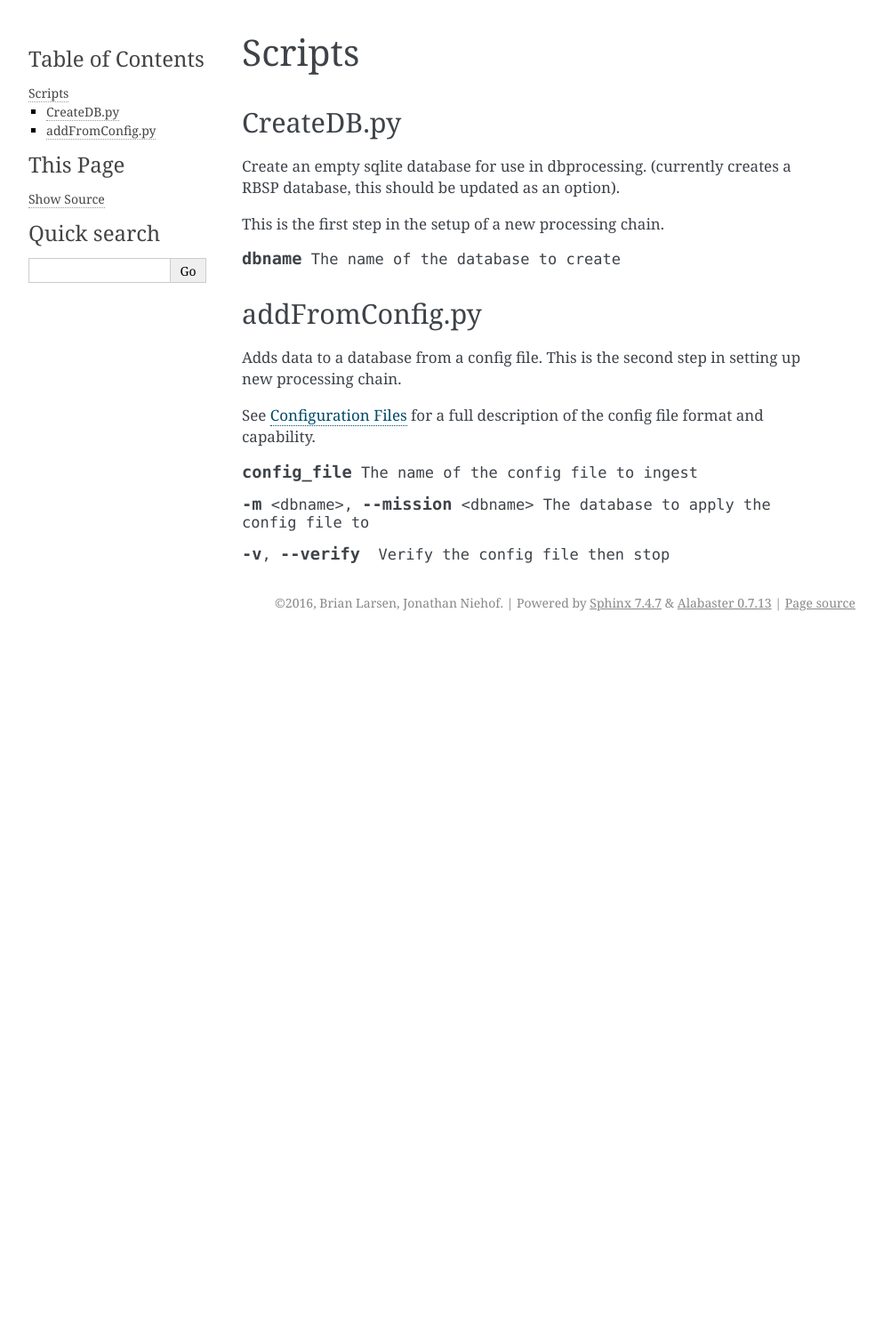
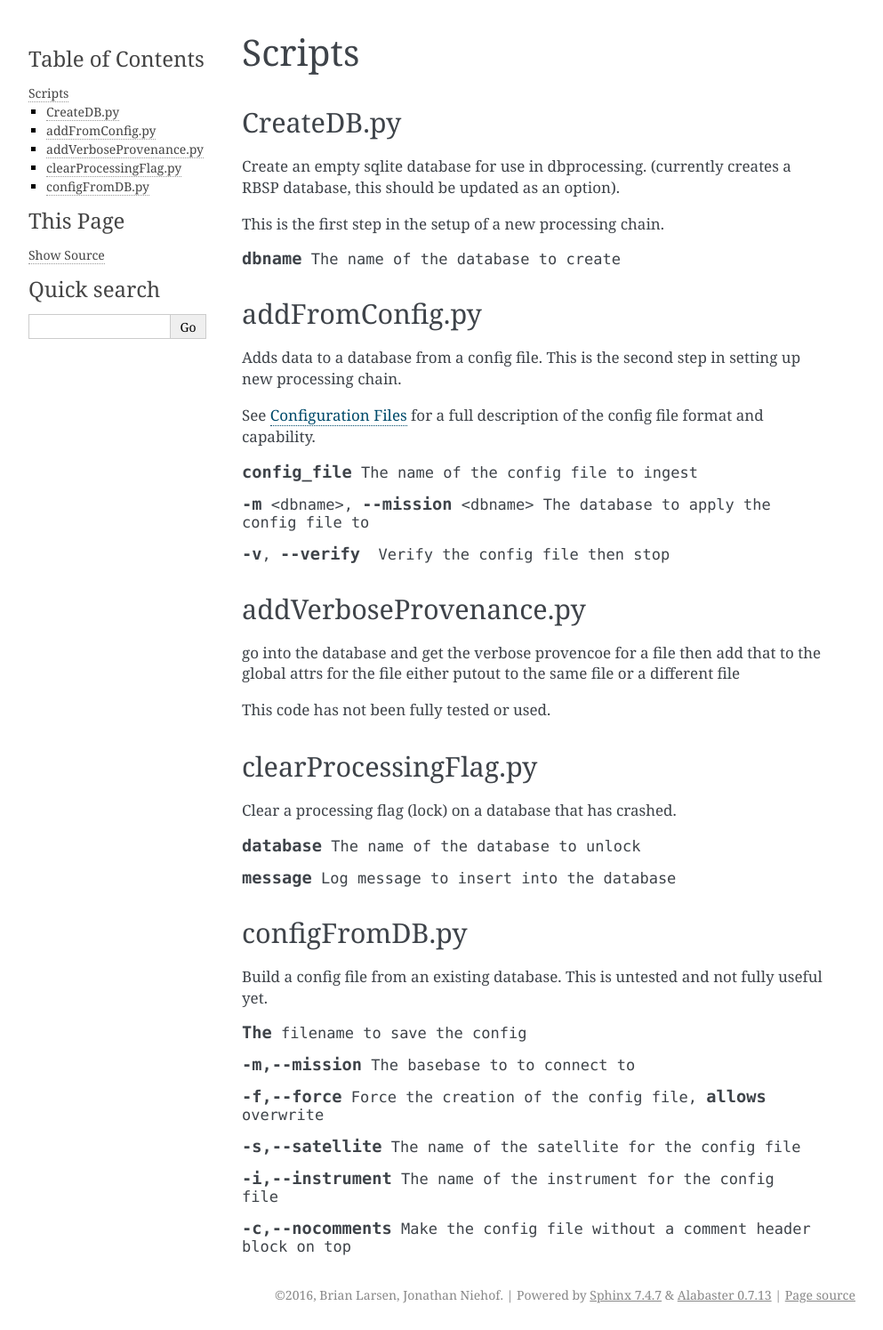
Before and after one commit to spacepy/dbprocessing, a Sphinx documentation site: the page built from sphinx/source/scripts.rst, in a window 1280 px wide. Shown: the whole page at 89% size, without its empty margins (148-1141 px from the left). Built offline with Sphinx 7.4.7, drawn with Linux system fonts in a browser that asks for light colours; formulas are drawn with MathJax 3; before the commit the page ends 900 px from its top, so only the background shows below that.

Commit message:
sphinx: more documentation and cleanup

```diff
--- a/sphinx/source/scripts.rst
+++ b/sphinx/source/scripts.rst
@@ -24,3 +24,34 @@ format and capability.
 .. option:: config_file The name of the config file to ingest
 .. option:: -m <dbname>, --mission <dbname> The database to apply the config file to
 .. option:: -v, --verify  Verify the config file then stop
+
+
+addVerboseProvenance.py
+-----------------------
+
+go into the database and get the verbose provencoe for a file
+then add that to the global attrs for the file
+either putout to the same file or a different file
+
+This code has not been fully tested or used.
+
+clearProcessingFlag.py
+----------------------
+
+Clear a processing flag (lock) on a database that has crashed.
+
+.. option:: database The name of the database to unlock
+.. option:: message Log message to insert into the database
+
+configFromDB.py
+---------------
+
+Build a config file from an existing database. This is untested and not
+fully useful yet.
+
+.. option:: The filename to save the config
+.. option:: -m,--mission The basebase to to connect to
+.. option:: -f,--force Force the creation of the config file, allows overwrite
+.. option:: -s,--satellite The name of the satellite for the config file
+.. option:: -i,--instrument The name of the instrument for the config file
+.. option:: -c,--nocomments Make the config file without a comment header block on top
```
Also changed, not shown: 3 other files.
